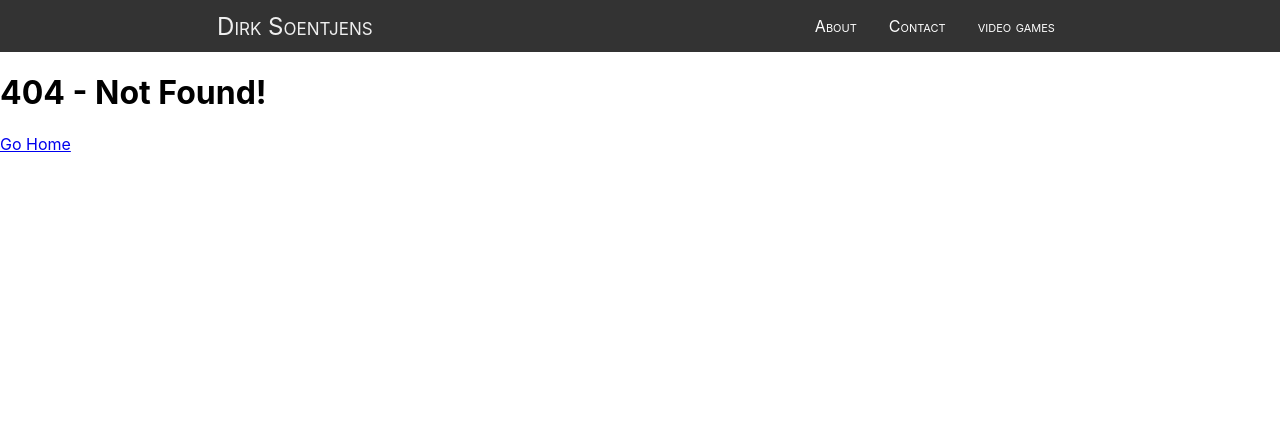
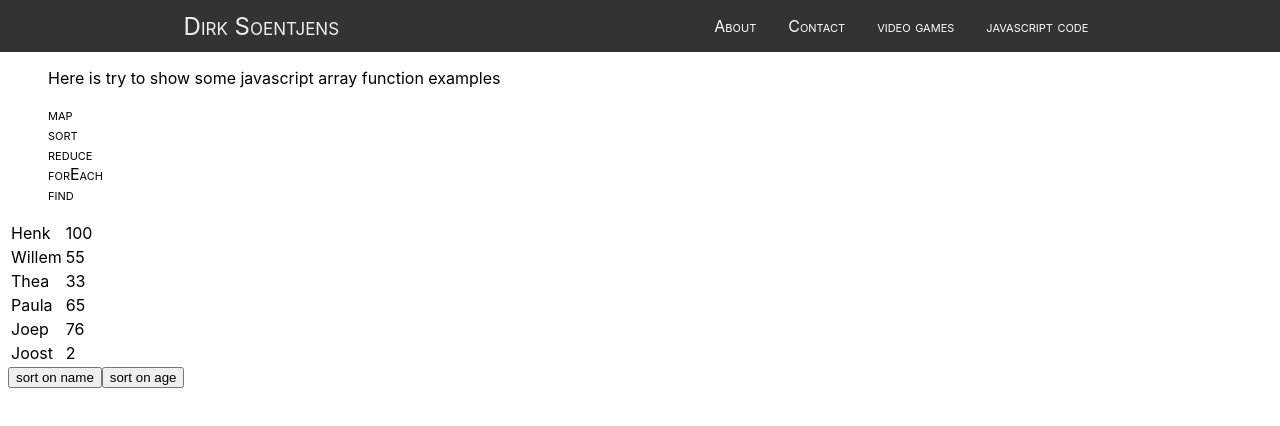
Before and after one commit to tampert/portfolio, a React (Create React App) app: page /code in a window 1280 px wide. Before the commit this address had no page. Shown: the top 426 px of the page. Built offline with nearby package versions, Linux system fonts and the light colour scheme.

Commit message:
added code route

```diff
--- a/src/App.css
+++ b/src/App.css
@@ -108,12 +108,6 @@
   align-items: columns; */
 }
 
-.about-content{
-  /* display:flex;
-  justify-content: space-around;
-  align-items: columns; */
-}
-
 .route ul{
   list-style: none;
   font-variant: small-caps;
--- a/src/App.js
+++ b/src/App.js
@@ -6,6 +6,7 @@ import Home from './routes/Home';
 import About from './routes/About';
 import Contact from './routes/Contact';
 import Dota from './routes/Dota';
+import Code from './routes/Code';
 import NotFound from './routes/NotFound.js'
 
 function App() {
@@ -18,6 +19,7 @@ function App() {
         <Route path="/about" exact component={About} />
         <Route path="/contact" exact component={Contact} />
         <Route path="/dota" exact component={Dota} />
+        <Route path="/code" exact component={Code} />
         <Route component={NotFound} />
       </Switch>
     </div>
--- a/src/components/Nav.js
+++ b/src/components/Nav.js
@@ -33,6 +33,9 @@ const Nav = () => {
                     <li>
                         <Link to='/dota'>video games</Link>
                     </li>
+                    <li>
+                        <Link to='/code'>javascript code</Link>
+                    </li>
                 </ul>
             </div>
         </nav>
--- /dev/null
+++ b/src/routes/Code.js
@@ -0,0 +1,66 @@
+import React, {useState} from 'react';
+
+const DEFAULT_DATA = [{
+  id: 1,
+  name:'Henk',
+  age:100
+},{
+  id: 2,
+  name:'Willem',
+  age:55
+},{
+  id: 3,
+  name:'Thea',
+  age:33
+},{
+  id: 4,
+  name:'Paula',
+  age:65
+},{
+  id: 5,
+  name:'Joep',
+  age:76
+},{
+  id: 6,
+  name:'Joost',
+  age:2
+}]
+
+const Code = () => {
+  const [people, setPeople] = useState(DEFAULT_DATA)
+
+  const handleSortName = () => {
+    console.log('sort on Name')
+  }
+
+  const handleSortAge = () => {
+    console.log('sort on Age')
+  }
+
+    return (
+      <div className='route'>
+          <p>Here is try to show some javascript array function examples</p>
+          <ul>
+            <li>map</li>
+            <li>sort</li>
+            <li>reduce</li>
+            <li>forEach</li>
+            <li>find</li>
+          </ul>
+          <table>
+            {people.map((person,index)=> {
+              return(
+                <tr>
+                  <td key={index}>{person.name}</td>
+                  <td>{person.age}</td>
+                </tr>
+              )
+            })}
+          </table>
+          <button onClick={handleSortName}>sort on name</button>
+          <button onClick={handleSortAge}>sort on age</button>
+      </div>
+    )
+}
+
+export default Code;
```
